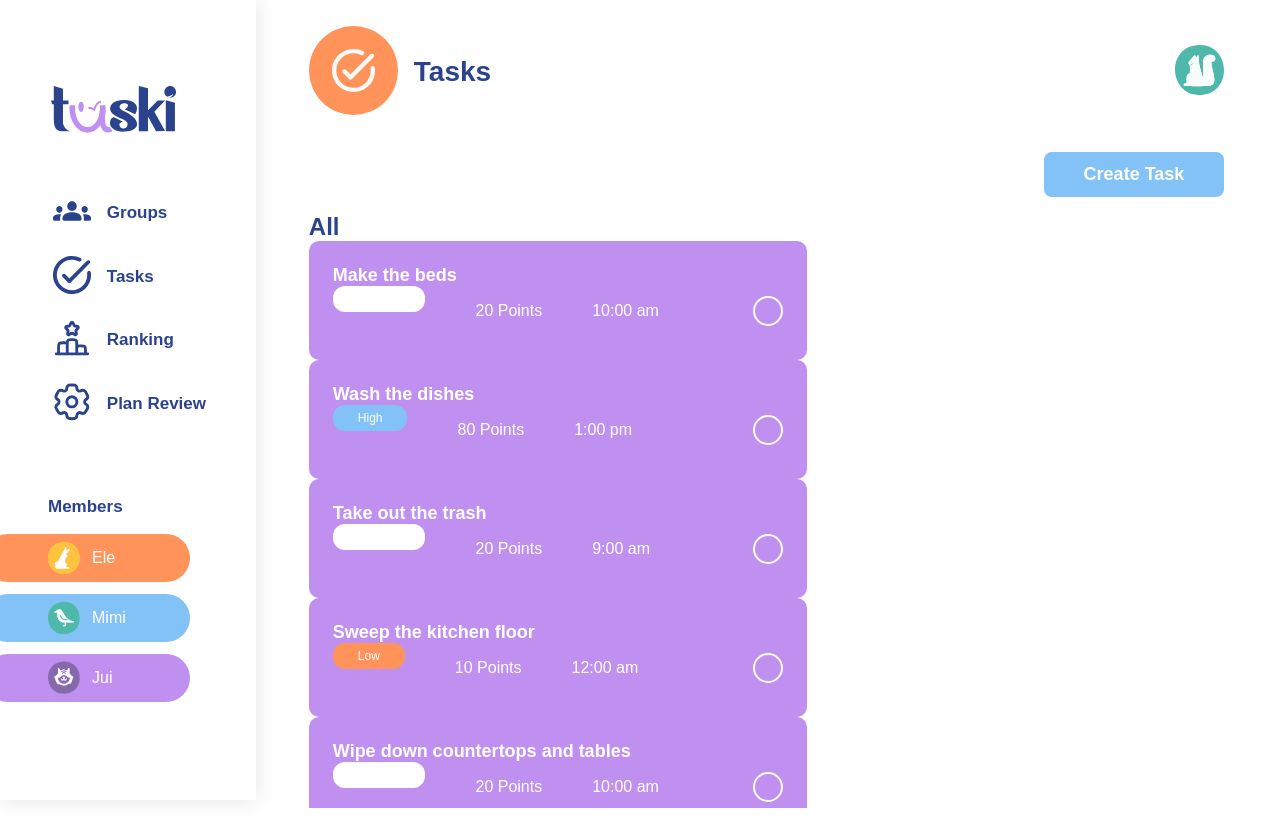
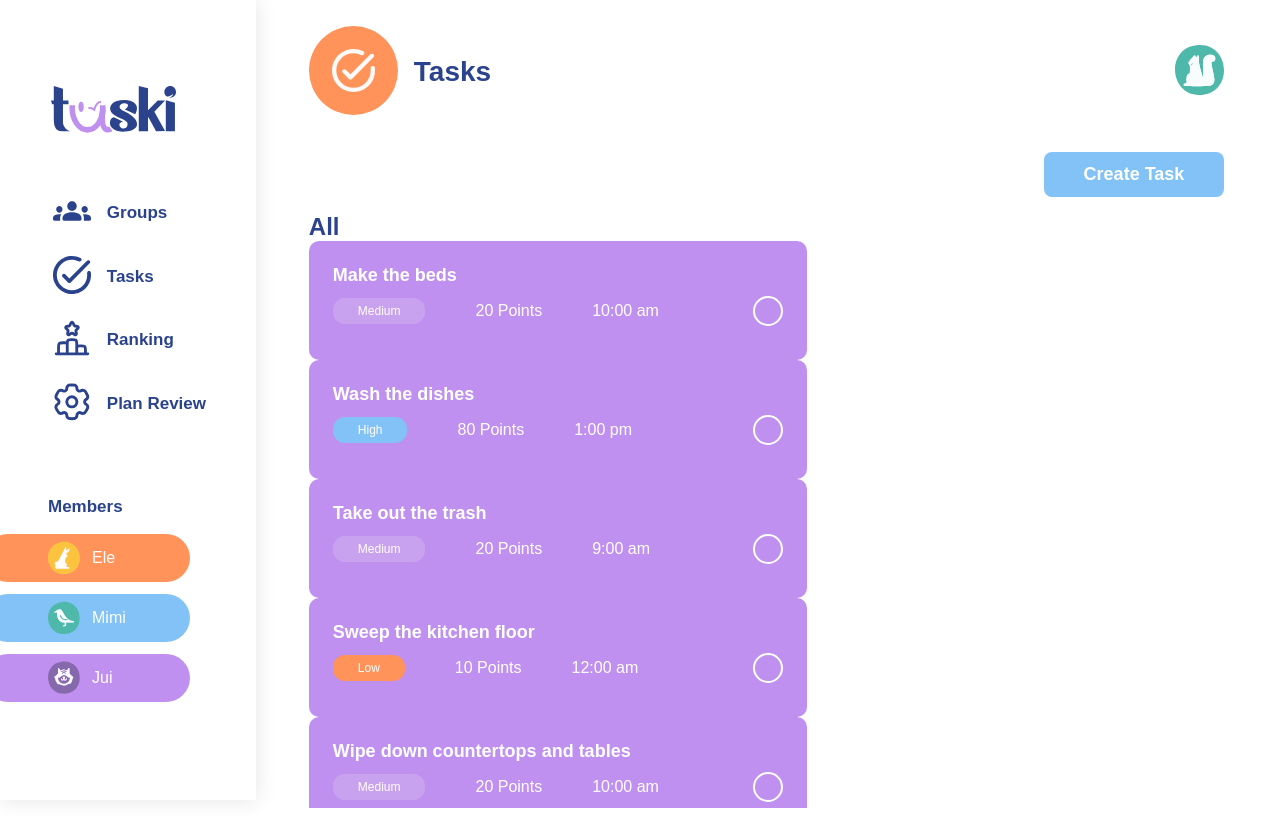
Before and after one commit to NikSala10/TaskiProject, a React (Vite) app: page /tasks in a window 1280 px wide. Built offline with nearby package versions, Linux system fonts and the light colour scheme.

Commit message:
feat(pages/tasks): render TaskList using tasks dataset

```diff
--- a/src/components/TaskItem/TaskItem.tsx
+++ b/src/components/TaskItem/TaskItem.tsx
@@ -13,7 +13,7 @@ const TaskItem = ({ task }: TaskItemProps) => {
       case 'High':
         return '#82C2F6';
       case 'Medium':
-        return '#ffffffff';
+        return '#C8A2EE';
       case 'Low':
         return '#FF935A';
       default:
--- a/src/pages/Tasks/Tasks.css
+++ b/src/pages/Tasks/Tasks.css
@@ -47,6 +47,7 @@
 
 .text-info {
   display: flex;
+  align-items: center;
   gap: 50px;
   color: #ffffff;
 }
```
